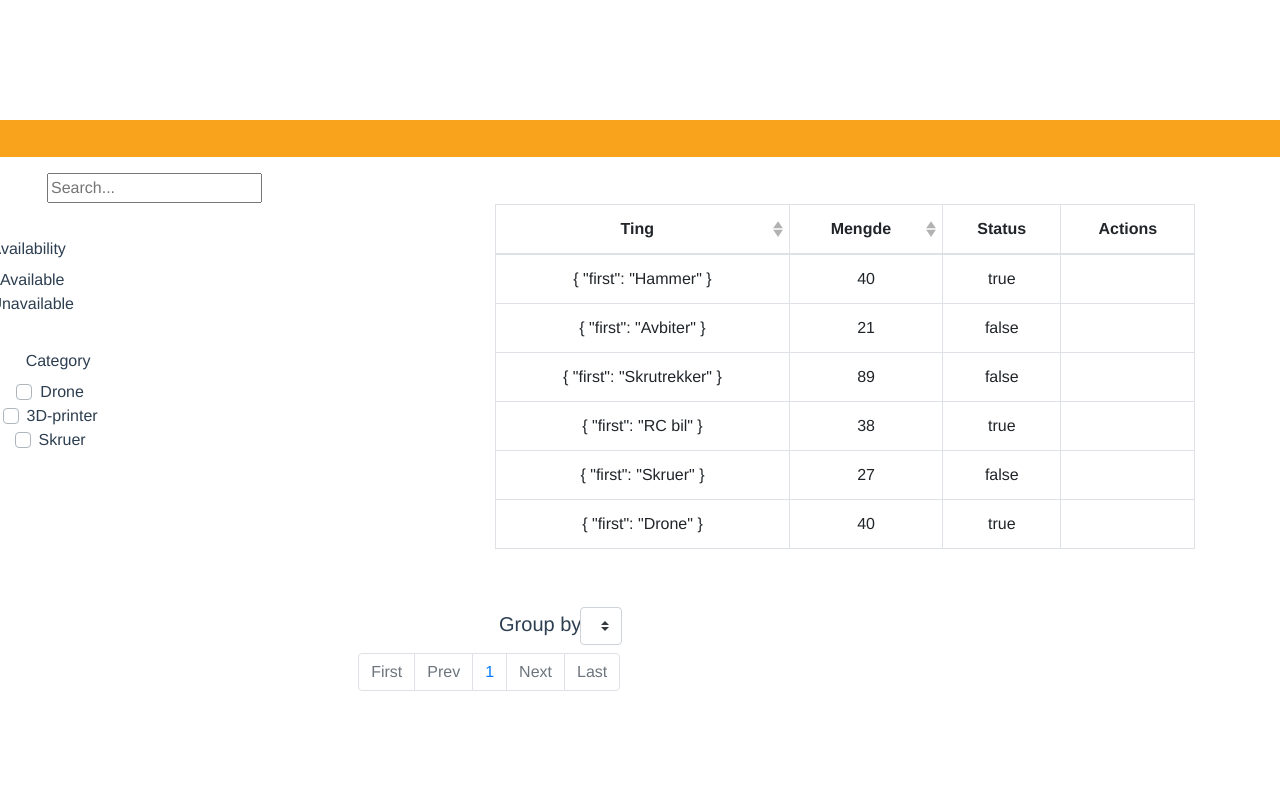
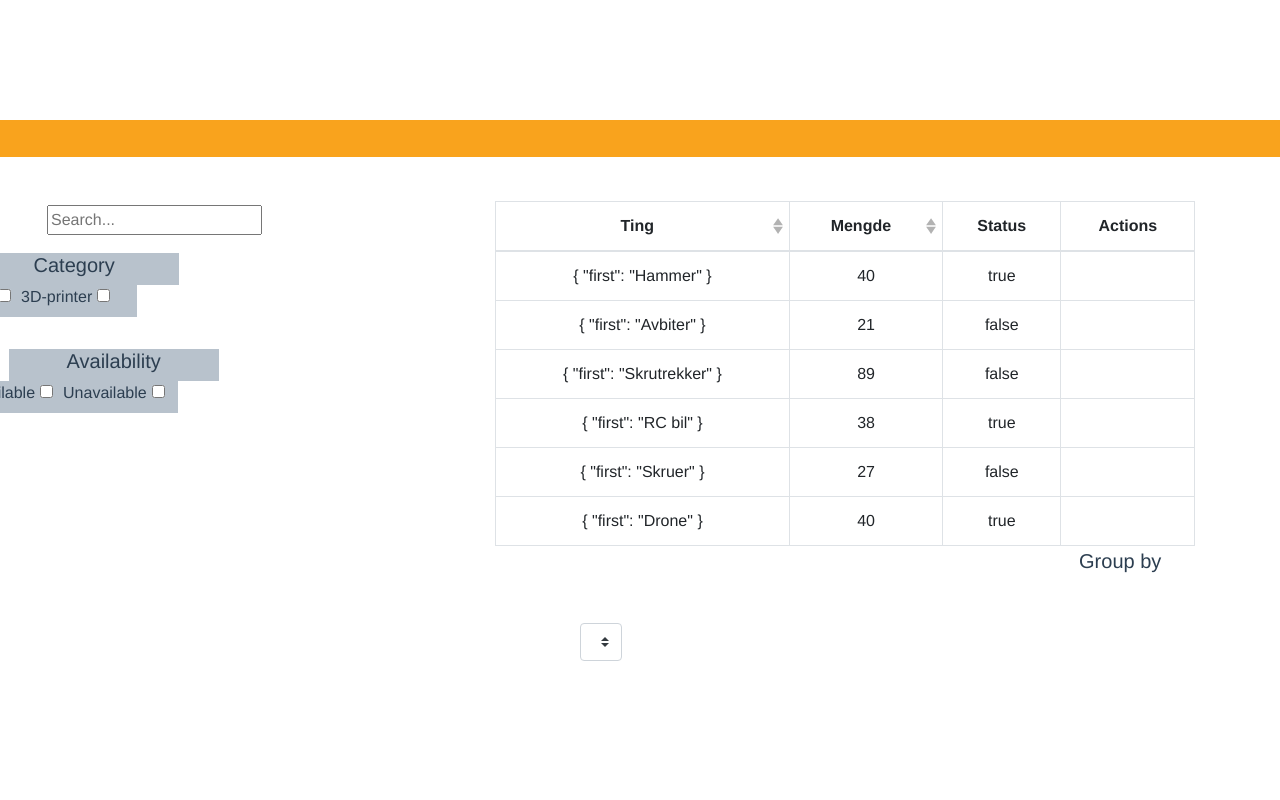
Before and after one commit to Andreas-Harnes/MakerSpace-Management-System, a Vue app in the folder client/: page /body in a window 1280 px wide. Shown: the top 800 px of the page. Built offline with nearby package versions, Linux system fonts and the light colour scheme; the HTML template or start-up script is replaced by a standard one.

Commit message:
Body layout

```diff
--- a/client/src/components/body.vue
+++ b/client/src/components/body.vue
@@ -9,9 +9,20 @@
   <input type="text" v-model="search" placeholder="Search..." />
     </div>
   </template>
+
   <!-- Checkbox-->
+  <template>
 
-  <template>
+    <div class="checkbox-label">
+    <h5>Category</h5>
+    </div>
+
+    <div class="checkbox">
+      <label>Droner</label>
+        <input type="checkbox" value="droner" v-model="category"/>
+      <label>3D-printer</label>
+        <input type="checkbox" value="3d-printer" v-model="category"/>
+      </div>
     <!--
   <div class="category">
     <b-form-group label="Category">
@@ -25,7 +36,7 @@
     </b-form-group> -->
 
 
-
+<!--
   <div class="category">
     <b-form-group label="Category">
       <b-form-checkbox-group id="checkbox-group-2" v-model="selected" name="flavour-2">
@@ -36,11 +47,12 @@
         <b-form-checkbox value="skruer">Skruer</b-form-checkbox>
       </b-form-checkbox-group>
     </b-form-group>
+  </div>
+  -->
+  <!-- <div>Selected: <strong>{{ selected }}</strong></div> -->
+  <!-- Availability -->
 
-   <!-- <div>Selected: <strong>{{ selected }}</strong></div> -->
-  </div>
-
-  <!-- Availability -->
+  <!--
    <div class="availability">
     <b-form-group label="Availability">
       <b-form-checkbox-group id="checkbox-group-2" v-model="selected" name="flavour-3">
@@ -49,12 +61,23 @@
         <b-form-checkbox value="unavailable">Unavailable</b-form-checkbox>
       </b-form-checkbox-group>
     </b-form-group>
+  </div>
+  -->
+ <!-- <div>Selected: <strong>{{ selected }}</strong></div> -->
+   <div class="div-availability">
+    <div class="availability-label">
+    <h5>Availability</h5>
+    </div>
 
-   <!-- <div>Selected: <strong>{{ selected }}</strong></div> -->
-  </div>
-
+<div class="availability">
+      <label>Available</label>
+        <input type="checkbox" value="available" v-model="availability"/>
+      <label>Unavailable</label>
+        <input type="checkbox" value="unavailable" v-model="availability"/>
+      </div>
+</div>
 </template>
-<!--- --- -->
+<!--- --- Group by/sorting -->
 <template>
   <div>
     <h5 class="group-by">Group by</h5>
@@ -87,12 +110,7 @@
       :sort-by.sync="sortBy"
     >
 
-
-    <!-- Søkeing -->
-
-
-
-    <!-- Busy state med spinner for loading-->
+   <!-- Busy state med spinner for loading-->
     <div slot="table-busy" class="text-center text-danger my-2">
       <b-spinner class="align-middle"/>
       <strong>Loading items...</strong>
@@ -160,7 +178,7 @@ export default {
           { text: '3D-printer', value: '3d-printer' },
           { text: 'Test', value: 'test' }
         ], */
-
+        category: [],
         search: '',
         isBusy: false,
         items: items,
--- a/client/src/scss/_style.scss
+++ b/client/src/scss/_style.scss
@@ -70,7 +70,7 @@ html, body {
   float: left;
   height: 30%;
   width: 30%;
-  right: 0em;
+  left: 29em;
   top: 18em;
 }
 
@@ -82,7 +82,7 @@ html, body {
   height: 100%;
   width: 100%;
   right: 5em;
-  top: 27em;
+  top: 28em;
 }
 
 
@@ -93,10 +93,9 @@ html, body {
   height: 100%;
   width: 100%;
   left: 30em;
-  bottom: 5em;
+  bottom: 1.3em;
+
 }
-
-
 
 /* Søk */
 .searching {
@@ -104,18 +103,51 @@ html, body {
   float: left;
   height: 30%;
   width: 30%;
-  top: 1em;
+  top: 3em;
   left: 2em;
 }
 
 /* checkbox */
-.category {
+
+/*.category {
   position: relative;
   float: left;
   height: 30%;
   width: 30%;
   right: 17em;
-  top: 12em;
+  top: 13em;
+}
+*/
+
+.checkbox {
+  position: relative;
+  float: left;
+  height: 30%;
+  width: 30%;
+  top: 8em;
+  right: 31.75em;
+  background: #B8C2CC;
+}
+
+.checkbox input {
+  display: inline-block;
+  margin-right: 10px;
+}
+
+.checkbox label {
+  display: inline-block;
+  margin-right: 5px;
+
+}
+
+.checkbox-label {
+  position: relative;
+  float: left;
+  height: 30%;
+  width: 30%;
+  right: 16em;
+  top: 6em;
+  background: #B8C2CC;
 }
 
 /* availability */
@@ -124,6 +156,28 @@ html, body {
   float: left;
   height: 30%;
   width: 30%;
-  right: 32em;
-  top: 5em;
+  right: 16.1em;
+  top: 12em;
+  background: #B8C2CC;
 }
+
+.availability input {
+  display: inline-block;
+  margin-right: 10px;
+}
+
+.availability label {
+  display: inline-block;
+  margin-right: 5px;
+
+}
+
+.availability-label {
+  position: relative;
+  float: left;
+  height: 30%;
+  width: 30%;
+  right: 0.4em;
+  top: 10em;
+  background: #B8C2CC;
+}
```
